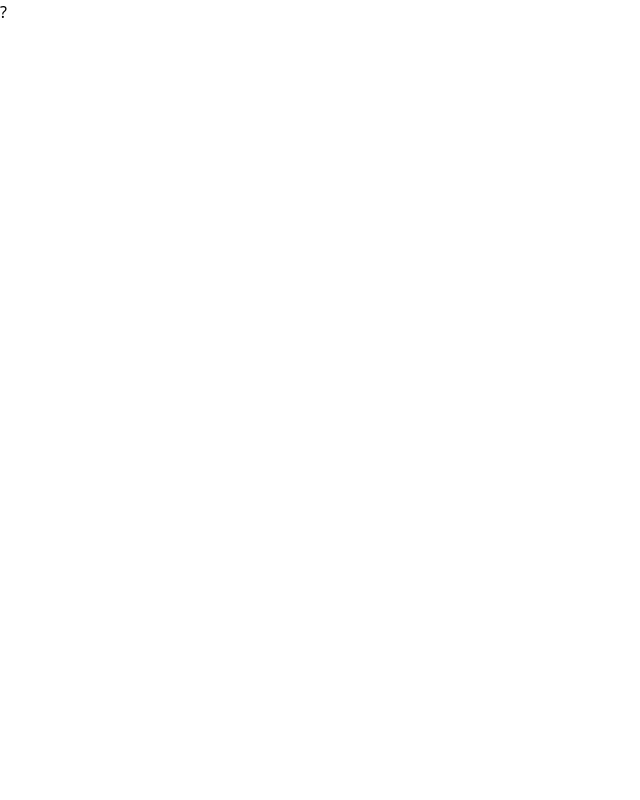
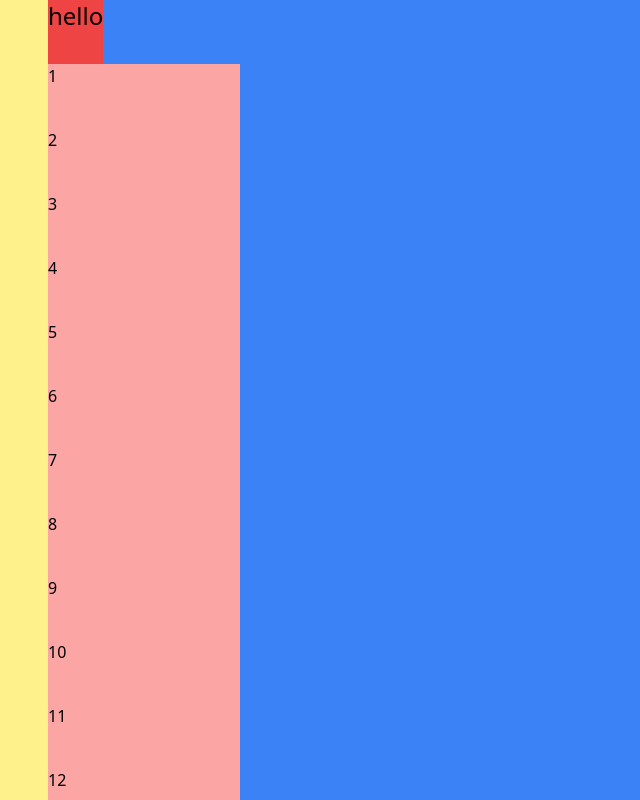
Before and after one commit to jiho3894/next-playground, a Next.js app: page /details/1 in a window 1280 px wide. Shown: the whole page, without its empty margins (0-640 px from the left). Built offline with nearby package versions, Linux system fonts and the light colour scheme.

Commit message:
[feat] 기능 추가

```diff
--- a/pages/details/[id].tsx
+++ b/pages/details/[id].tsx
@@ -1,6 +1,21 @@
-const Details = (prop:any) => {
-  console.log(prop)
-  return <div>?</div>;
+const Details = () => {
+  return (
+    <div className="w-full h-screen bg-blue-500 relative ">
+      <div className="w-12 h-screen bg-yellow-200 fixed"></div>
+      <div className="w-48 h-[calc(100vh-4rem)] bottom-0 bg-green-200 absolute left-12 overflow-y-scroll">
+        <span className="fixed text-2xl top-0 bg-red-500 h-16">hello</span>
+        {[1, 2, 3, 4, 5, 6, 7, 8, 9, 10, 11, 12, 13, 14, 15, 16, 17].map(
+          (data, i) => {
+            return (
+              <div className="w-full h-16 bg-red-300" key={i}>
+                {data}
+              </div>
+            );
+          }
+        )}
+      </div>
+    </div>
+  );
 };
 
 export default Details;
--- a/pages/index.tsx
+++ b/pages/index.tsx
@@ -1,9 +1,12 @@
 import type { NextPage } from "next";
 import Image from "next/image";
 import Link from "next/link";
-import { useState } from "react";
+import { Suspense, useState } from "react";
+import { useCookies } from "react-cookie";
 import { SubmitHandler, useForm } from "react-hook-form";
-import duck from "../public/duck.jpg";
+import Skeleton from "react-loading-skeleton";
+import Button from "../components/Button";
+import Input from "../components/Input";
 
 // 유저 프로필 검색 페이지
 
@@ -16,9 +19,11 @@ const Home: NextPage = () => {
   const [inputId, setInputId] = useState<String>("");
   const onValid: SubmitHandler<ProfileId> = ({ Id }) => {
     setInputId(Id);
+    setCookie("id", Id);
     setValue("Id", "");
   };
-  console.log(duck);
+  const [cookies, setCookie] = useCookies(["id"]);
+  console.log(cookies);
   return (
     <div className="w-full h-screen bg-blue-400">
       <Image
@@ -28,9 +33,10 @@ const Home: NextPage = () => {
         width={50}
         height={50}
       />
-      <div className="w-full text-center text-red-500 absolute">
+      <div className="w-full text-center text-gray-700 absolute">
         <form onSubmit={handleSubmit(onValid)}>
-          <input {...register("Id")} />
+          <Input register={register("Id", { required: true })} />
+          <Button text="안녕" type="submit" />
         </form>
         <Link href={`/details/${inputId}`}>{inputId}</Link>
       </div>
```
